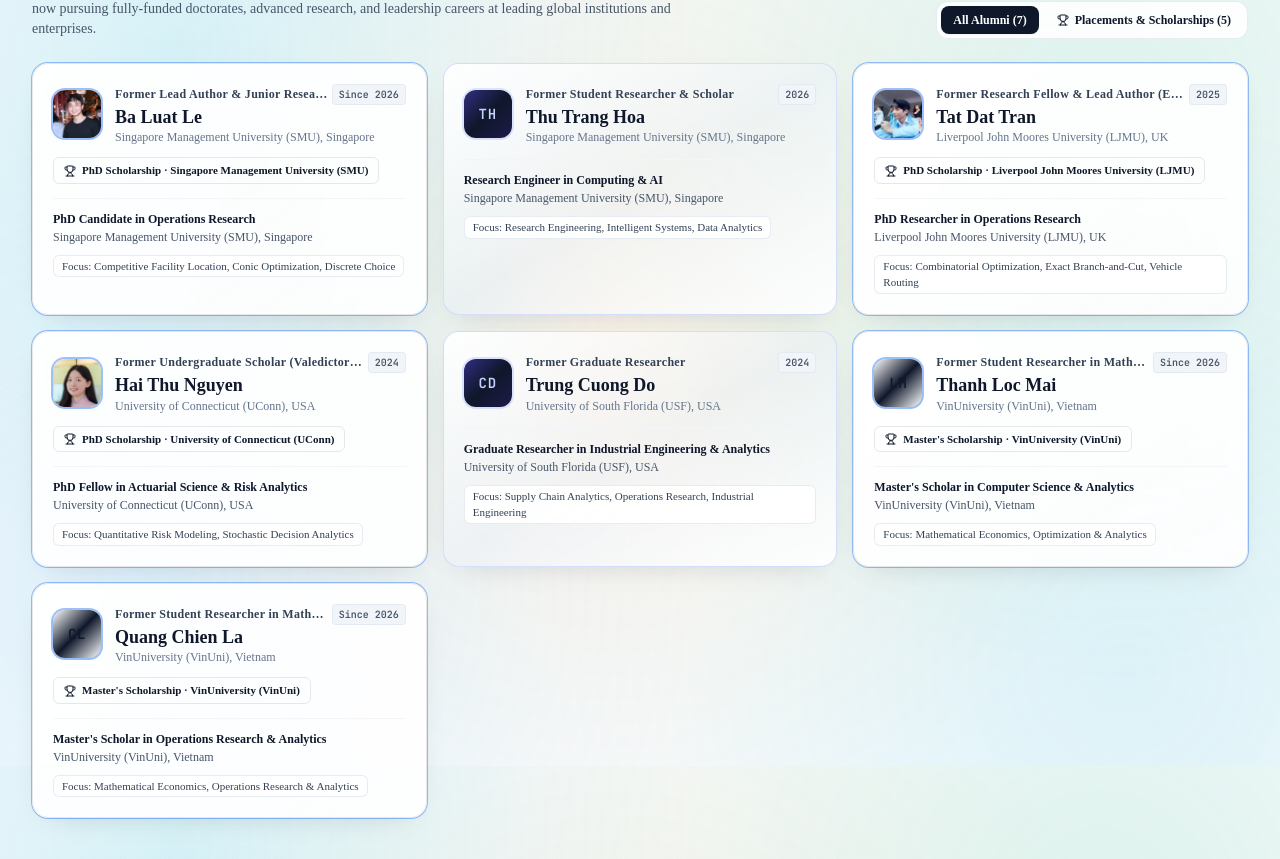
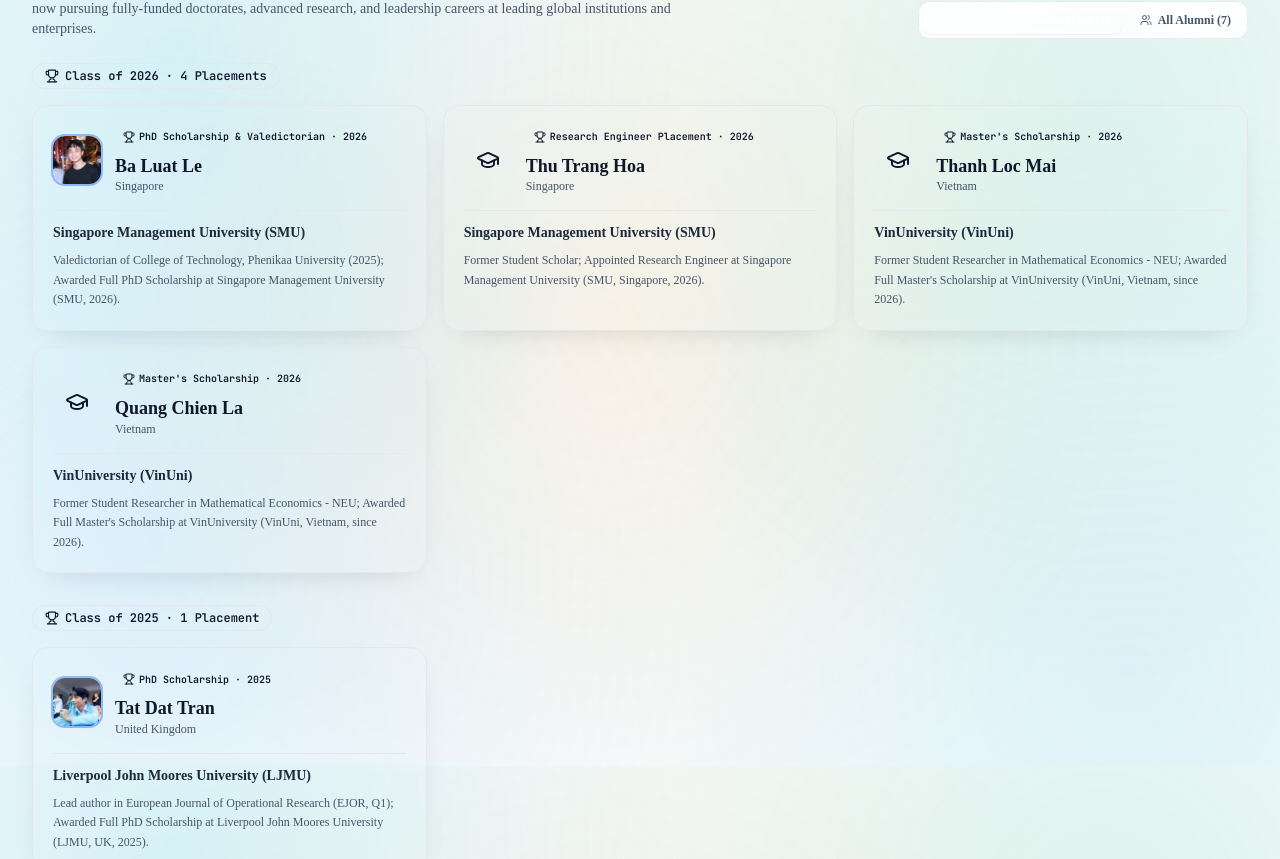
Before and after one commit to slscm-lab/slscm-lab.github.io, a React (Vite) app: page / in a window 1280 px wide. Shown: the part 9634-10493 px from the top of the page. Built offline with nearby package versions, Linux system fonts and the light colour scheme; a web font is replaced by a local one.

Commit message:
feat(placement): group placements chronologically by year on distinct rows (2026, 2025, 2024)

```diff
--- a/src/App.tsx
+++ b/src/App.tsx
@@ -573,7 +573,7 @@ function PublicationsVault() {
 function PeopleAndLife() {
   const [submitted, setSubmitted] = useState(false);
   const [memberTab, setMemberTab] = useState<'all' | 'researchers' | 'students'>('all');
-  const [alumniTab, setAlumniTab] = useState<'all' | 'phd'>('all');
+  const [alumniTab, setAlumniTab] = useState<'all' | 'phd'>('phd');
 
   const hofMap = useMemo(() => {
     const map = new Map<string, typeof people.hall_of_fame[0]>();
@@ -890,17 +890,6 @@ function PeopleAndLife() {
               <div className="flex items-center gap-1.5 rounded-xl border border-slate-200/80 bg-white/90 p-1 backdrop-blur-sm shadow-xs self-start sm:self-auto">
                 <button
                   type="button"
-                  onClick={() => setAlumniTab('all')}
-                  className={`rounded-lg px-3 py-1.5 font-editorial text-xs font-semibold transition ${
-                    alumniTab === 'all'
-                      ? 'bg-slate-900 text-white shadow-sm'
-                      : 'text-slate-600 hover:text-slate-900'
-                  }`}
-                >
-                  All Alumni ({people.alumni?.length || 0})
-                </button>
-                <button
-                  type="button"
                   onClick={() => setAlumniTab('phd')}
                   className={`rounded-lg px-3 py-1.5 font-editorial text-xs font-semibold transition inline-flex items-center gap-1.5 ${
                     alumniTab === 'phd'
@@ -911,13 +900,38 @@ function PeopleAndLife() {
                   <Trophy className="h-3 w-3" />
                   Placements &amp; Scholarships ({people.hall_of_fame.length})
                 </button>
+                <button
+                  type="button"
+                  onClick={() => setAlumniTab('all')}
+                  className={`rounded-lg px-3 py-1.5 font-editorial text-xs font-semibold transition inline-flex items-center gap-1.5 ${
+                    alumniTab === 'all'
+                      ? 'bg-slate-900 text-white shadow-sm'
+                      : 'text-slate-600 hover:text-slate-900'
+                  }`}
+                >
+                  <Users className="h-3 w-3" />
+                  All Alumni ({people.alumni?.length || 0})
+                </button>
               </div>
             </div>
 
             {/* When viewing Ph.D. & Master Placements (Hall of Fame) */}
             {alumniTab === 'phd' && (
-              <div className="mt-6 grid gap-4 md:grid-cols-2 lg:grid-cols-3">
-                {people.hall_of_fame.map((entry) => {
+              <div className="mt-6 space-y-8">
+                {([2026, 2025, 2024] as const).map((yr) => {
+                  const entries = people.hall_of_fame.filter((entry) => entry.year === yr);
+                  if (entries.length === 0) return null;
+                  return (
+                    <div key={yr}>
+                      <div className="flex items-center gap-3 mb-4">
+                        <span className="inline-flex items-center gap-1.5 font-mono text-xs font-bold text-amber-900 bg-amber-100/90 px-3 py-1 rounded-full border border-amber-300 shadow-2xs">
+                          <Trophy className="h-3.5 w-3.5 text-amber-600" />
+                          Class of {yr} · {entries.length} {entries.length > 1 ? 'Placements' : 'Placement'}
+                        </span>
+                        <div className="h-px flex-1 bg-gradient-to-r from-amber-200/80 via-amber-100/40 to-transparent" />
+                      </div>
+                      <div className="grid gap-4 md:grid-cols-2 lg:grid-cols-3">
+                        {entries.map((entry) => {
                           const achievement = entry.achievement_en || entry.achievement_vi;
                           const name = entry.name_en || entry.name;
                           return (
@@ -963,12 +977,29 @@ function PeopleAndLife() {
                           );
                         })}
                       </div>
+                    </div>
+                  );
+                })}
+              </div>
             )}
 
             {/* When viewing All Alumni (with integrated Ph.D. Scholarship badges) */}
             {alumniTab === 'all' && (
-              <div className="mt-6 grid gap-4 md:grid-cols-2 lg:grid-cols-3">
-                {people.alumni.map((alum) => {
+              <div className="mt-6 space-y-8">
+                {([2026, 2025, 2024] as const).map((yr) => {
+                  const cohort = people.alumni.filter((alum) => alum.period.includes(String(yr)));
+                  if (cohort.length === 0) return null;
+                  return (
+                    <div key={yr}>
+                      <div className="flex items-center gap-3 mb-4">
+                        <span className="inline-flex items-center gap-1.5 font-mono text-xs font-bold text-slate-800 bg-slate-100 px-3 py-1 rounded-full border border-slate-300 shadow-2xs">
+                          <GraduationCap className="h-3.5 w-3.5 text-indigo-600" />
+                          Class of {yr} · {cohort.length} {cohort.length > 1 ? 'Scholars' : 'Scholar'}
+                        </span>
+                        <div className="h-px flex-1 bg-gradient-to-r from-slate-200 via-slate-100 to-transparent" />
+                      </div>
+                      <div className="grid gap-4 md:grid-cols-2 lg:grid-cols-3">
+                        {cohort.map((alum) => {
                           const name = alum.name_en || alum.name;
                           const initials = getMemberInitials(name);
                           const formerRole = alum.former_role_en || alum.former_role_vi;
@@ -1057,6 +1088,10 @@ function PeopleAndLife() {
                                 </div>
                               </div>
                             </article>
+                          );
+                        })}
+                      </div>
+                    </div>
                   );
                 })}
               </div>
--- a/src/data/slscm_people.json
+++ b/src/data/slscm_people.json
@@ -214,10 +214,52 @@
       "achievement_en": "Valedictorian of College of Technology, Phenikaa University (2025); Awarded Full PhD Scholarship at Singapore Management University (SMU, 2026).",
       "destination_institution": "Singapore Management University (SMU)",
       "country": "Singapore",
-      "year": 2025,
+      "year": 2026,
       "award_type": "PhD Scholarship & Valedictorian",
       "field": "Operations Research & Computer Science",
       "advisors": "GS. Mai Tiến (SMU), TS. Vũ Đức Minh (NEU), PGS. TS. Hà Minh Hoàng"
+    },
+    {
+      "id": "hof-hoa-thi-thu-trang",
+      "name": "Hoa Thị Thu Trang",
+      "name_en": "Thu Trang Hoa",
+      "avatar": "",
+      "achievement_vi": "Cựu Sinh viên nghiên cứu; Kỹ sư Nghiên cứu (Research Engineer) tại Singapore Management University (SMU, Singapore, 2026).",
+      "achievement_en": "Former Student Scholar; Appointed Research Engineer at Singapore Management University (SMU, Singapore, 2026).",
+      "destination_institution": "Singapore Management University (SMU)",
+      "country": "Singapore",
+      "year": 2026,
+      "award_type": "Research Engineer Placement",
+      "field": "Computing & AI",
+      "advisors": "SLSCM Lab, NEU"
+    },
+    {
+      "id": "hof-mai-thanh-loc",
+      "name": "Mai Thành Lộc",
+      "name_en": "Thanh Loc Mai",
+      "avatar": "",
+      "achievement_vi": "Cựu Sinh viên nghiên cứu Toán Kinh tế – NEU; Giành học bổng Thạc sĩ toàn phần tại Đại học VinUniversity (VinUni, Việt Nam, từ 2026).",
+      "achievement_en": "Former Student Researcher in Mathematical Economics - NEU; Awarded Full Master's Scholarship at VinUniversity (VinUni, Vietnam, since 2026).",
+      "destination_institution": "VinUniversity (VinUni)",
+      "country": "Vietnam",
+      "year": 2026,
+      "award_type": "Master's Scholarship",
+      "field": "Computer Science & Analytics",
+      "advisors": "Khoa Toán Kinh tế & SLSCM Lab, NEU"
+    },
+    {
+      "id": "hof-la-quang-chien",
+      "name": "Lã Quang Chiến",
+      "name_en": "Quang Chien La",
+      "avatar": "",
+      "achievement_vi": "Cựu Sinh viên nghiên cứu Toán Kinh tế – NEU; Giành học bổng Thạc sĩ toàn phần tại Đại học VinUniversity (VinUni, Việt Nam, từ 2026).",
+      "achievement_en": "Former Student Researcher in Mathematical Economics - NEU; Awarded Full Master's Scholarship at VinUniversity (VinUni, Vietnam, since 2026).",
+      "destination_institution": "VinUniversity (VinUni)",
+      "country": "Vietnam",
+      "year": 2026,
+      "award_type": "Master's Scholarship",
+      "field": "Operations Research & Analytics",
+      "advisors": "Khoa Toán Kinh tế & SLSCM Lab, NEU"
     },
     {
       "id": "hof-tran-tat-dat",
@@ -248,32 +290,18 @@
       "advisors": "Khoa Toán Kinh tế & SLSCM Lab, NEU"
     },
     {
-      "id": "hof-mai-thanh-loc",
-      "name": "Mai Thành Lộc",
-      "name_en": "Thanh Loc Mai",
+      "id": "hof-do-trung-cuong",
+      "name": "Đỗ Trung Cường",
+      "name_en": "Trung Cuong Do",
       "avatar": "",
-      "achievement_vi": "Cựu Sinh viên nghiên cứu Toán Kinh tế – NEU; Giành học bổng Thạc sĩ toàn phần tại Đại học VinUniversity (VinUni, Việt Nam, từ 2026).",
-      "achievement_en": "Former Student Researcher in Mathematical Economics - NEU; Awarded Full Master's Scholarship at VinUniversity (VinUni, Vietnam, since 2026).",
-      "destination_institution": "VinUniversity (VinUni)",
-      "country": "Vietnam",
-      "year": 2026,
-      "award_type": "Master's Scholarship",
-      "field": "Computer Science & Analytics",
-      "advisors": "Khoa Toán Kinh tế & SLSCM Lab, NEU"
-    },
-    {
-      "id": "hof-la-quang-chien",
-      "name": "Lã Quang Chiến",
-      "name_en": "Quang Chien La",
-      "avatar": "",
-      "achievement_vi": "Cựu Sinh viên nghiên cứu Toán Kinh tế – NEU; Giành học bổng Thạc sĩ toàn phần tại Đại học VinUniversity (VinUni, Việt Nam, từ 2026).",
-      "achievement_en": "Former Student Researcher in Mathematical Economics - NEU; Awarded Full Master's Scholarship at VinUniversity (VinUni, Vietnam, since 2026).",
-      "destination_institution": "VinUniversity (VinUni)",
-      "country": "Vietnam",
-      "year": 2026,
-      "award_type": "Master's Scholarship",
-      "field": "Operations Research & Analytics",
-      "advisors": "Khoa Toán Kinh tế & SLSCM Lab, NEU"
+      "achievement_vi": "Cựu Nghiên cứu viên SLSCM Lab; Học viên Cao học & Nghiên cứu viên tại University of South Florida (USF, Hoa Kỳ, 2024).",
+      "achievement_en": "Former SLSCM Researcher; Graduate Researcher at University of South Florida (USF, USA, 2024).",
+      "destination_institution": "University of South Florida (USF)",
+      "country": "United States",
+      "year": 2024,
+      "award_type": "Graduate Placement",
+      "field": "Industrial Engineering & Analytics",
+      "advisors": "SLSCM Lab, NEU"
     }
   ],
   "student_researchers": [
@@ -375,6 +403,38 @@
       "linkedin": ""
     },
     {
+      "id": "alumni-mai-thanh-loc",
+      "name": "Mai Thành Lộc",
+      "name_en": "Thanh Loc Mai",
+      "avatar": "",
+      "period": "Since 2026",
+      "former_role_vi": "Cựu Sinh viên nghiên cứu Toán Kinh tế",
+      "former_role_en": "Former Student Researcher in Mathematical Economics",
+      "current_position_vi": "Học viên Thạc sĩ (Master Fellow)",
+      "current_position_en": "Master's Scholar in Computer Science & Analytics",
+      "institution": "VinUniversity (VinUni)",
+      "institution_en": "VinUniversity (VinUni), Vietnam",
+      "research_focus": "Mathematical Economics, Optimization & Analytics",
+      "email": "",
+      "linkedin": ""
+    },
+    {
+      "id": "alumni-la-quang-chien",
+      "name": "Lã Quang Chiến",
+      "name_en": "Quang Chien La",
+      "avatar": "",
+      "period": "Since 2026",
+      "former_role_vi": "Cựu Sinh viên nghiên cứu Toán Kinh tế",
+      "former_role_en": "Former Student Researcher in Mathematical Economics",
+      "current_position_vi": "Học viên Thạc sĩ (Master Fellow)",
+      "current_position_en": "Master's Scholar in Operations Research & Analytics",
+      "institution": "VinUniversity (VinUni)",
+      "institution_en": "VinUniversity (VinUni), Vietnam",
+      "research_focus": "Mathematical Economics, Operations Research & Analytics",
+      "email": "",
+      "linkedin": ""
+    },
+    {
       "id": "alumni-tran-tat-dat",
       "name": "Trần Tất Đạt",
       "name_en": "Tat Dat Tran",
@@ -419,38 +479,6 @@
       "institution": "University of South Florida (USF)",
       "institution_en": "University of South Florida (USF), USA",
       "research_focus": "Supply Chain Analytics, Operations Research, Industrial Engineering",
-      "email": "",
-      "linkedin": ""
-    },
-    {
-      "id": "alumni-mai-thanh-loc",
-      "name": "Mai Thành Lộc",
-      "name_en": "Thanh Loc Mai",
-      "avatar": "",
-      "period": "Since 2026",
-      "former_role_vi": "Cựu Sinh viên nghiên cứu Toán Kinh tế",
-      "former_role_en": "Former Student Researcher in Mathematical Economics",
-      "current_position_vi": "Học viên Thạc sĩ (Master Fellow)",
-      "current_position_en": "Master's Scholar in Computer Science & Analytics",
-      "institution": "VinUniversity (VinUni)",
-      "institution_en": "VinUniversity (VinUni), Vietnam",
-      "research_focus": "Mathematical Economics, Optimization & Analytics",
-      "email": "",
-      "linkedin": ""
-    },
-    {
-      "id": "alumni-la-quang-chien",
-      "name": "Lã Quang Chiến",
-      "name_en": "Quang Chien La",
-      "avatar": "",
-      "period": "Since 2026",
-      "former_role_vi": "Cựu Sinh viên nghiên cứu Toán Kinh tế",
-      "former_role_en": "Former Student Researcher in Mathematical Economics",
-      "current_position_vi": "Học viên Thạc sĩ (Master Fellow)",
-      "current_position_en": "Master's Scholar in Operations Research & Analytics",
-      "institution": "VinUniversity (VinUni)",
-      "institution_en": "VinUniversity (VinUni), Vietnam",
-      "research_focus": "Mathematical Economics, Operations Research & Analytics",
       "email": "",
       "linkedin": ""
     }
```
Lines whose indentation alone changed are shown as unchanged.
